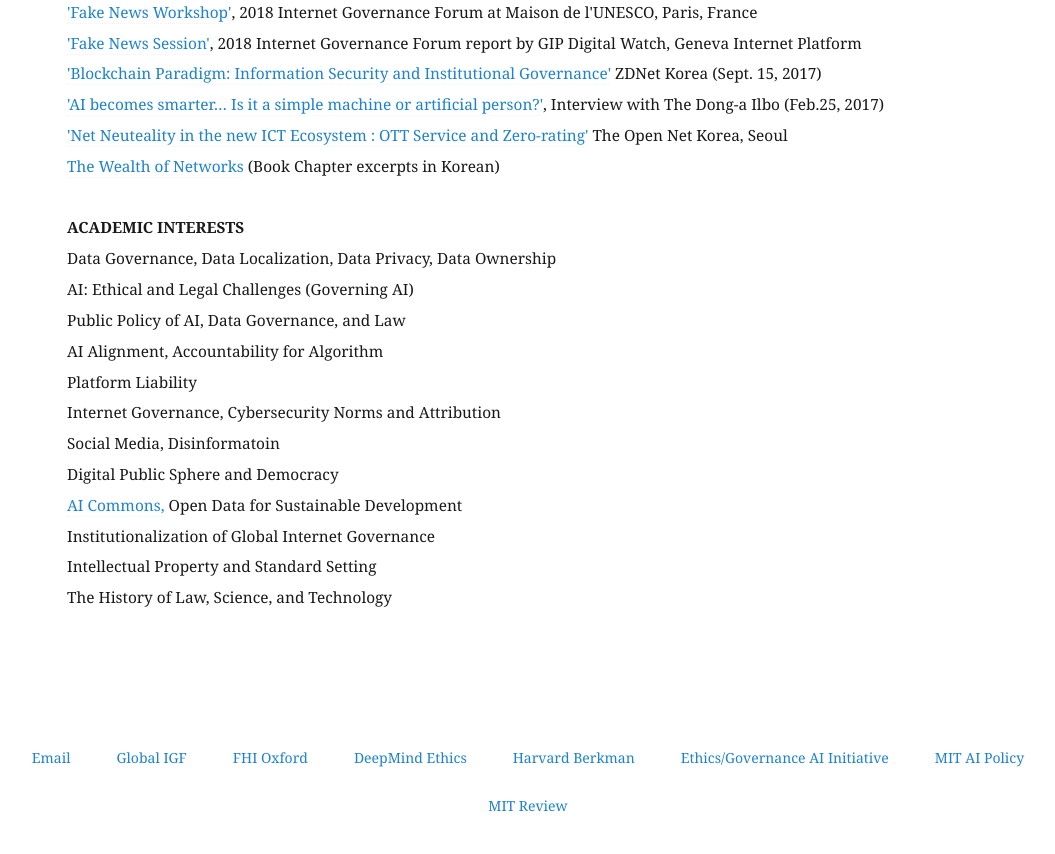
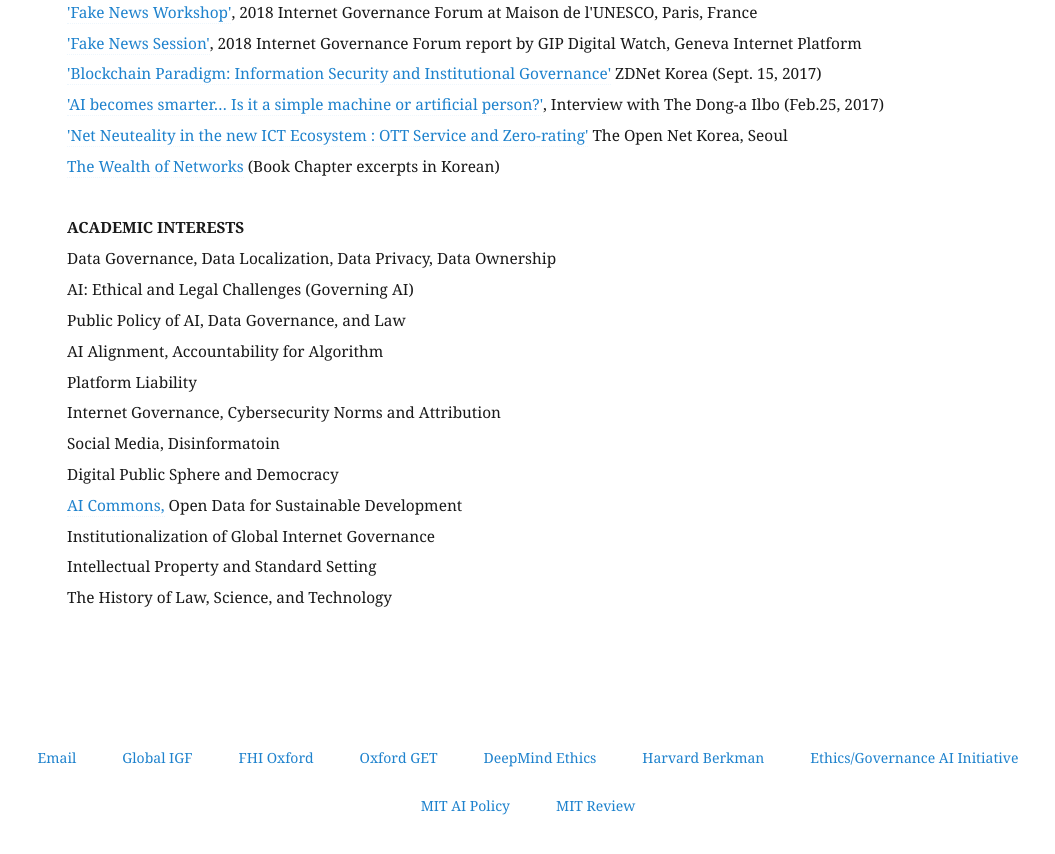
Before and after one commit to eunchangchoi/eunchangchoi.github.io, a Jekyll site: the page built from index.md, in a window 1280 px wide and 900 px high, scrolled down 2338 px. Shown: the top 854 px of the window, without its empty margins (33-1088 px from the left). Built offline with Jekyll 4.4.1, drawn with Linux system fonts in a browser that asks for light colours.

Commit message:
Update default.html

```diff
--- a/_layouts/default.html
+++ b/_layouts/default.html
@@ -62,6 +62,7 @@
    <li><a href="mailto:eunchang.choi@aya.yale.edu">Email</a></li>
    <li><a href="https://www.intgovforum.org/multilingual/content/igf-2019-workshop-selection-results/"> Global IGF</a></li>
    <li><a href="https://governance.ai"> FHI Oxford </a></li>
+   <li><a href="https://oii.ox.ac.uk/research/governance-of-emerging-technologies"> Oxford GET</a></li>
    <li><a href="https://deepmind.com/applied/deepmind-ethics-society"> DeepMind Ethics </a></li>
    <li><a href="https://cyber.harvard.edu/topics/ethics-and-governance-ai"> Harvard Berkman </a></li>
    <li><a href="https://aiethicsinitiative.org/projects"> Ethics/Governance AI Initiative </a></li>
```
